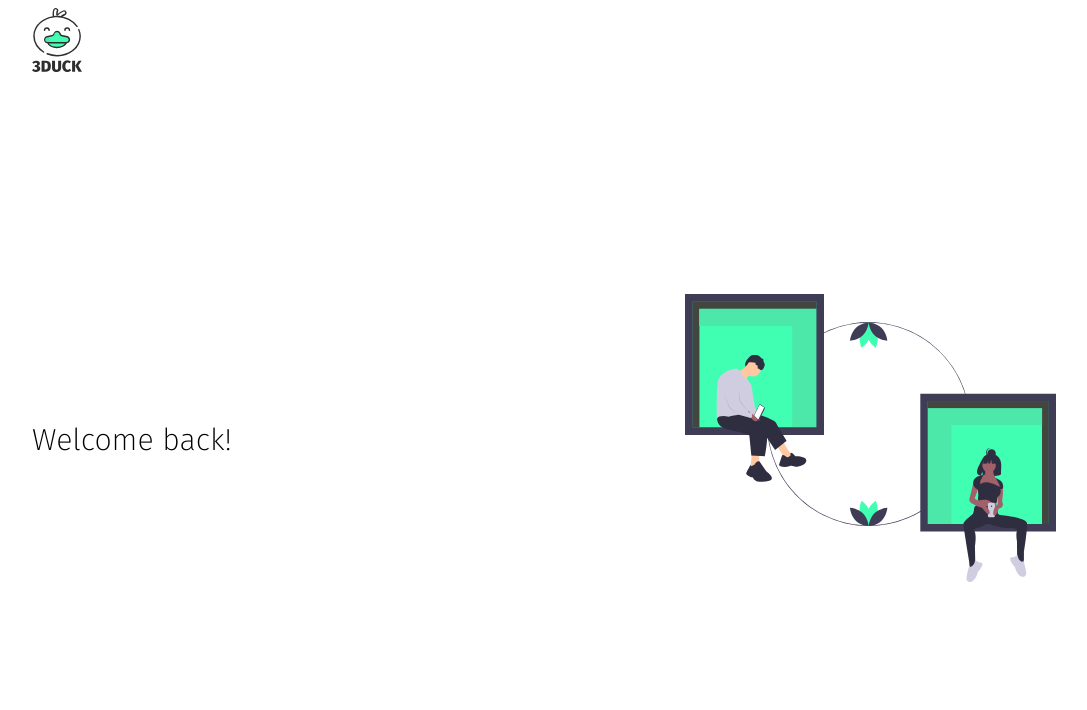
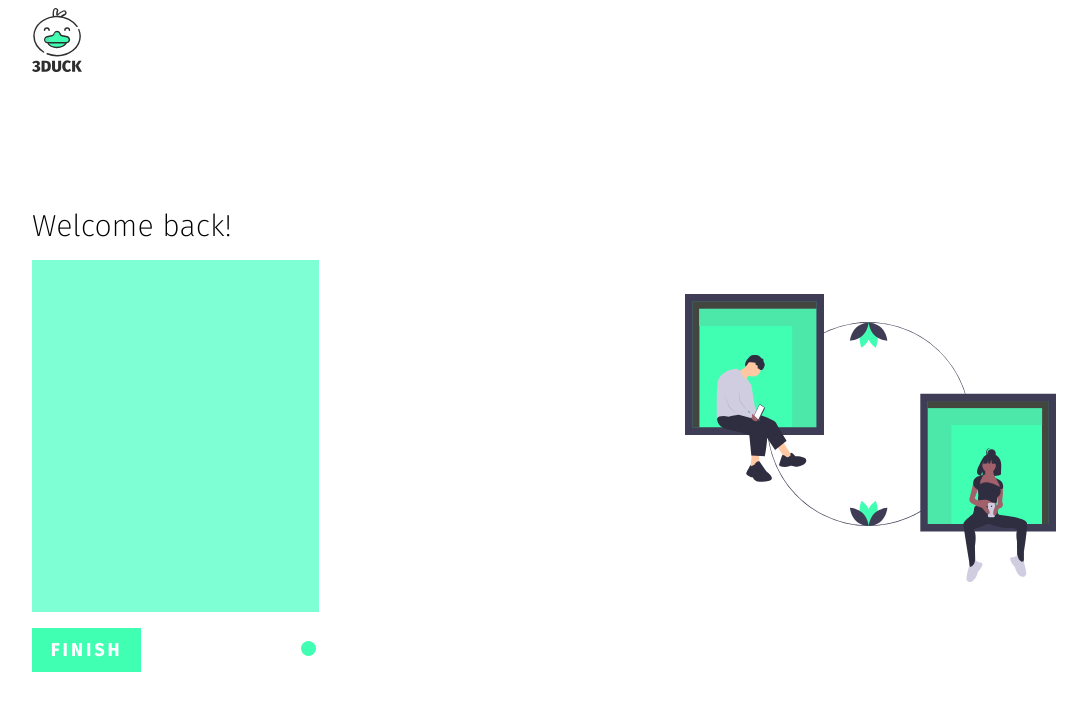
Before and after one commit to alex-robert888/UniHack-2020, a React (Create React App) app in the folder client/: page /auth/login in a window 1280 px wide. Shown: the top 710 px of the page, without its empty margins (96-1183 px from the left). Built offline with nearby package versions, Linux system fonts and the light colour scheme.

Commit message:
all but actual form working in auth page

```diff
--- a/client/src/components/base/BaseInputText.js
+++ b/client/src/components/base/BaseInputText.js
@@ -6,7 +6,7 @@ const BaseInputText = ({title, icon, type}) => {
         <article className='base-input-text glb-base-input-component'>
             <label htmlFor="input-name" className="glb-base-label">{title}</label>
             <input type={type} name="input-name" className="glb-base-input">
-                <img src={icon} alt="icon"/>
+                {/* <img src={icon} alt="icon"/> */}
             </input>
         </article>
     );
--- a/client/src/components/base/BaseMultipageCard.js
+++ b/client/src/components/base/BaseMultipageCard.js
@@ -1,10 +1,32 @@
 import './BaseMultipageCard.scss';
 import '../../style/classes.scss';
+import { useState } from 'react';
+import BaseMultipageCardDots from './BaseMultipageCardDots';
 
+const BaseMultipageCard = (props) => {
+    let [currentPage, setCurrentPage] = useState(1);
 
-const BaseMultipageCard = ({numberOfPages, }) => {
+    function onClickContinueButton(e) {
+        e.preventDefault();
+        setCurrentPage(currentPage + 1);
+    }
+
     return (
         <article className='base-multipage-card'>
+            <div className="form-placeholder">
+            </div>
+
+            <div class='base-multipage-card-footer'>
+                {currentPage === props.numberOfPages ? (
+                    <button className="glb-base-filled-button">Finish</button>
+                ) : (
+                    <button className="glb-base-outlined-button" onClick={onClickContinueButton}>Continue</button>
+                )}
+
+                <div className='dots'>
+                    <BaseMultipageCardDots no_pages={props.numberOfPages} selected_page={currentPage} />
+                </div>
+            </div>
 
         </article>
     );
--- a/client/src/components/base/BaseMultipageCard.scss
+++ b/client/src/components/base/BaseMultipageCard.scss
@@ -0,0 +1,13 @@
+.form-placeholder {
+    height: 44vh;
+    background-color: aquamarine;
+}
+
+.base-multipage-card-footer {
+    display: flex;
+    align-items: center;
+}
+
+.dots {
+    margin-left: auto;
+}
--- a/client/src/components/base/BaseMultipageCardDots.js
+++ b/client/src/components/base/BaseMultipageCardDots.js
@@ -0,0 +1,21 @@
+import './BaseMultipageCardDots.scss';
+import emptyDot from '../../assets/img/elements/empty-dot.svg';
+import filledDot from '../../assets/img/elements/filled-dot.svg';
+
+const ThreeDots = (props) => { // props: no_pages, selected_page
+    var vec = new Array(props.no_pages); // [0 1 0] for page 2
+    for(var i=0;i<props.no_pages;i++){
+        vec[i] = 0;
+    }
+    vec[props.selected_page - 1] = 1;
+    return (
+        <article className='threeDots'>
+            {vec.map(bit => (
+                <img className='dot' src={bit === 1 ? filledDot : emptyDot} alt={bit === 1 ? "filled_dot" : "empty_dot"} />
+            ))
+            }
+        </article>
+    );
+}
+
+export default ThreeDots;
--- a/client/src/components/base/BaseMultipageCardDots.scss
+++ b/client/src/components/base/BaseMultipageCardDots.scss
@@ -0,0 +1,7 @@
+.threeDots{
+
+}
+
+.dot{
+    margin: auto 0.25vw;
+}
--- a/client/src/components/the-auth-page/TheAuthPage.scss
+++ b/client/src/components/the-auth-page/TheAuthPage.scss
@@ -7,6 +7,10 @@
     align-items: center;
 }
 
+#the-auth-page-left-side{
+    width: 28%;
+}
+
 #the-auth-page-right-side {
     margin-left: auto;
 
--- a/client/src/components/the-auth-page/TheLoginForm.js
+++ b/client/src/components/the-auth-page/TheLoginForm.js
@@ -6,7 +6,7 @@ const TheLoginForm = () => {
     return (
         <section id='the-login-form'>
           <h2 className='glb-h2'>Welcome back!</h2>
-          <BaseMultipageCard />
+          <BaseMultipageCard numberOfPages={1}/>
         </section>
     );
 }
--- a/client/src/components/the-auth-page/TheSignupForm.js
+++ b/client/src/components/the-auth-page/TheSignupForm.js
@@ -6,8 +6,8 @@ const TheSignupForm = () => {
     return (
         <div className='the-signup-form'>
             <h2 className='glb-h2'>Create a new account!</h2>
-            {/* <BaseMultipageCard /> */}
-            <BaseInputText title='full name' type='text' />
+            <BaseMultipageCard numberOfPages={3} />
+            {/* <BaseInputText title='full name' type='text' /> */}
         </div>
     );
 }
--- a/client/src/style/classes.scss
+++ b/client/src/style/classes.scss
@@ -13,6 +13,7 @@
 .glb-h2 {
     font-weight: 200;
     font-size: 1.9rem;
+    margin-bottom: 2vh;
 }
 
 .glb-base-container {
@@ -35,19 +36,32 @@
 }
 
 .glb-base-outlined-button {
-    width: 7.5vw;
-    height: 4.5vh;
-    border: 1px solid $base-green;
+    width: 8.5vw;
+    height: 5.5vh;
+    //border: 1px solid $base-green;
+    border: 2px solid $base-green;
     outline: none;
     background-color: $base-white;
+    color: $base-green;
+    text-transform: uppercase;
+    font-weight: 600;
+    cursor: pointer;
+    letter-spacing: 0.2rem;
+    font-size: 1.1rem;
 }
 
 .glb-base-filled-button {
-    width: 7.5vw;
-    height: 4.5vh;
+    width: 8.5vw;
+    height: 5.5vh;
     border: none;
     outline: none;
     background-color: $base-green;
+    color: $base-white;
+    text-transform: uppercase;
+    font-weight: 600;
+    cursor: pointer;
+    letter-spacing: 0.2rem;
+    font-size: 1.1rem;
 }
 
 .glb-base-label {
@@ -56,3 +70,7 @@
     font-weight: 400;
     margin-bottom: 0.5rem;
 }
+
+.base-multipage-card-footer {
+    margin-top: 2vh;
+}
--- a/client/src/style/variables/_colours.scss
+++ b/client/src/style/variables/_colours.scss
@@ -1,3 +1,3 @@
-$base-white: '#ffffff';
-$base-green: '#40FFB3';
-$base-black: '#575656';
+$base-white: #ffffff;
+$base-green: #40FFB3;
+$base-black: #575656;
```
Also changed, not shown: client/src/components/three-dots/ThreeDots.js (deleted, +0 -21 lines), client/src/components/three-dots/ThreeDots.scss (deleted, +0 -7 lines), 2 other files (tests, documents, lock files or other folders).
